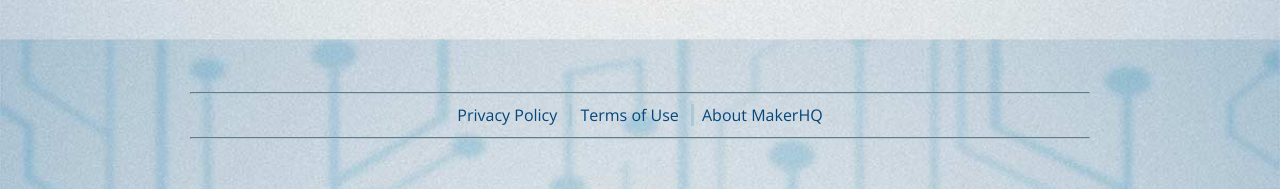
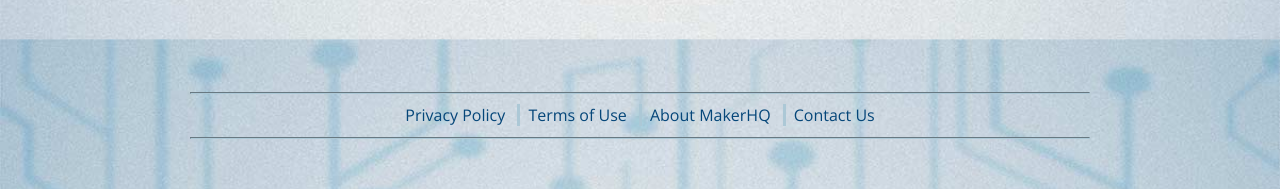
Before and after one commit to norcalroborumble/norcalroborumble.github.io, a Jekyll site: the page built from index.html, in a window 1280 px wide. Shown: the part 1359-1548 px from the top of the page. Built offline with Jekyll 4.4.1, drawn with Linux system fonts in a browser that asks for light colours; some web fonts are replaced.

Commit message:
add contact us to footer

```diff
--- a/_layouts/layout.html
+++ b/_layouts/layout.html
@@ -40,6 +40,7 @@
             <li class="menu-item"><a href="privacy-policy.html"><span>Privacy Policy</span></a></li>
             <li class="menu-item"><a href="terms-of-use.html"><span>Terms of Use</span></a></li>
             <li class="menu-item"><a href="http://www.makerhq.org/about" target="_blank"><span>About MakerHQ</span></a></li>
+            <li class="menu-item"><a href="mailto:info@norcalroborumble.com"><span>Contact Us</span></a></li>
         </ul>
         <hr>
     </div>
```
